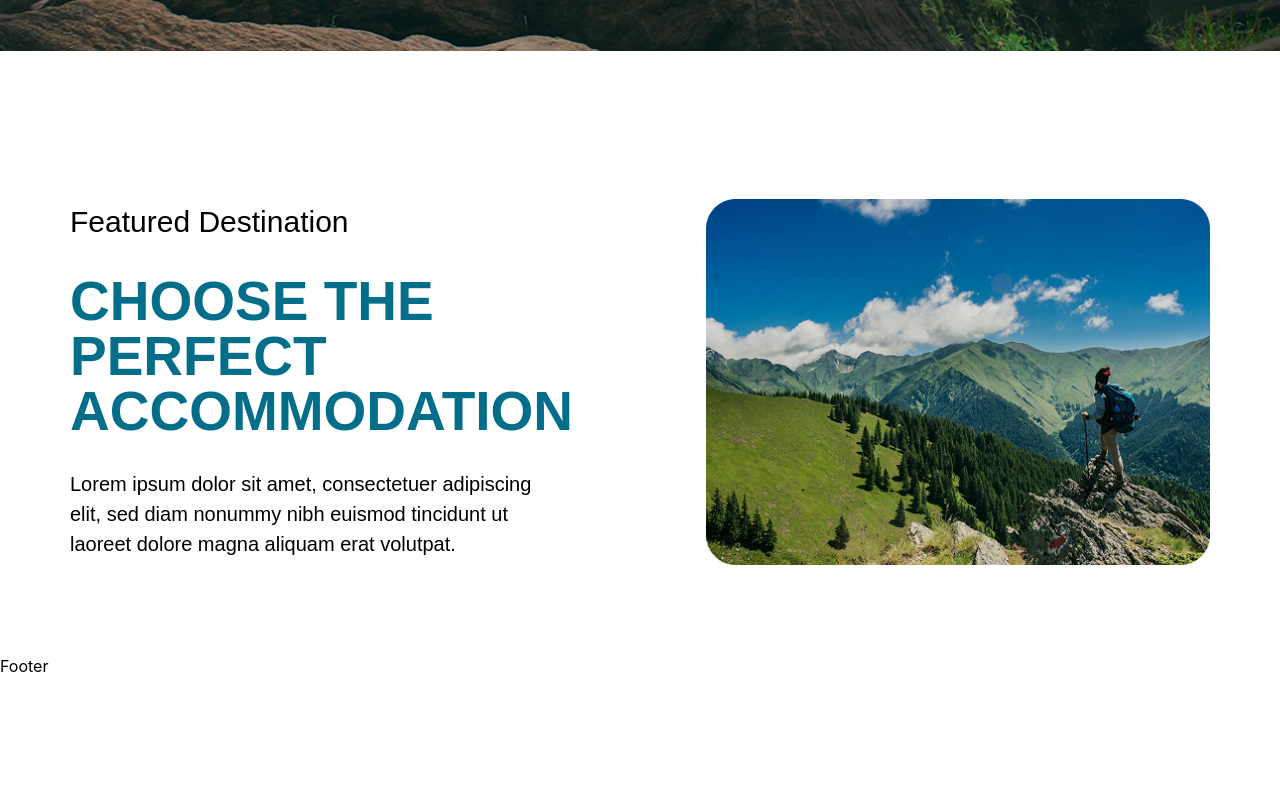
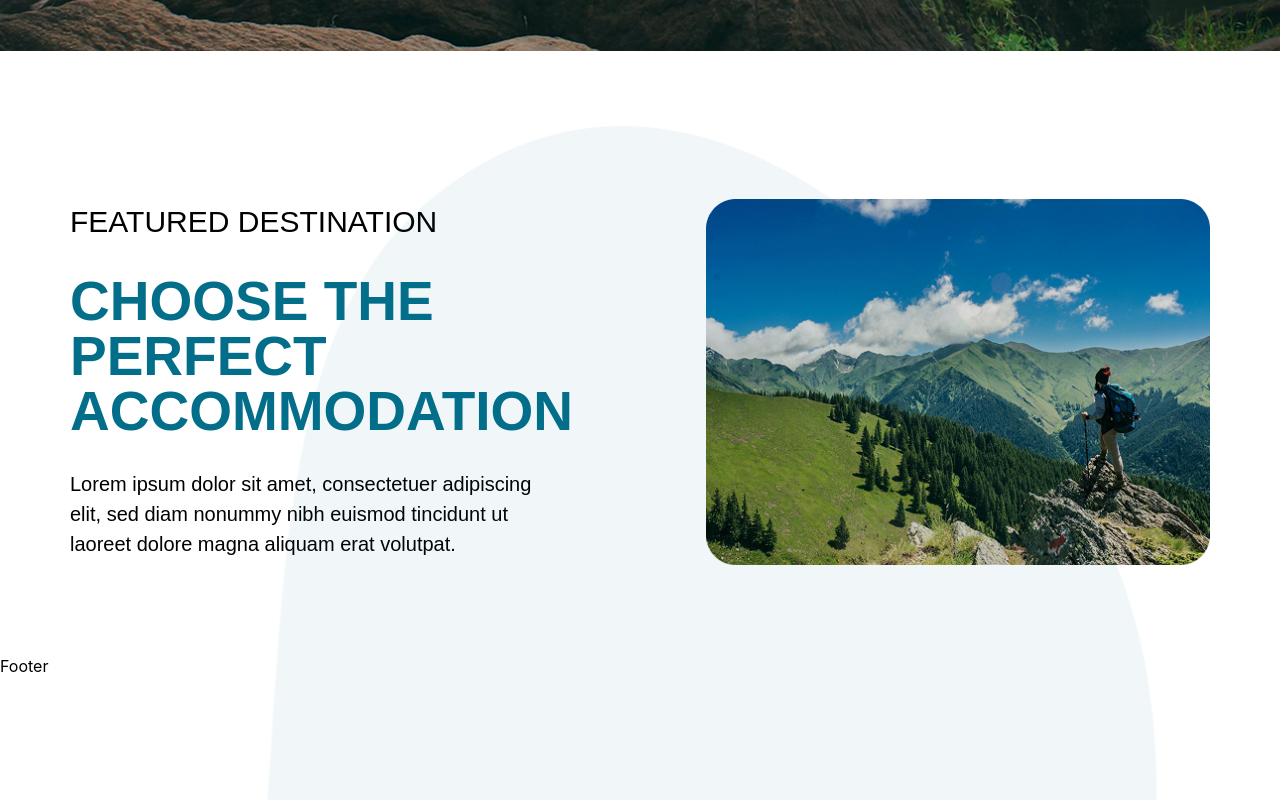
Before and after one commit to shoumen-shomu/travel, a React (Vite) app: page / in a window 1280 px wide. Shown: the part 900-1700 px from the top of the page. Before the commit the page ends 1578 px from the top, so only its background shows below. Built offline with nearby package versions, Linux system fonts and the light colour scheme.

Commit message:
back shape added

```diff
--- a/src/components/data/FeaturedData.jsx
+++ b/src/components/data/FeaturedData.jsx
@@ -1,10 +1,13 @@
-import featuredImg from "../../assets/featuredImg.png"
-export const featuredData = {
+import featuredImg from "../../assets/featuredImg.png";
 
-    label : "Featured Destination",
-    title : "Choose the perfect accommodation",
-    description :"Lorem ipsum dolor sit amet, consectetuer adipiscing elit, sed diam nonummy nibh euismod tincidunt ut laoreet dolore magna aliquam erat volutpat.",
-    image : featuredImg,
-    imageAlt : "Featured accommodation"
-
-}
+export const featuredData = [
+  {
+    id: 1,
+    label: "Featured Destination",
+    title: "Choose the perfect accommodation",
+    description:
+      "Lorem ipsum dolor sit amet, consectetuer adipiscing elit, sed diam nonummy nibh euismod tincidunt ut laoreet dolore magna aliquam erat volutpat.",
+    image: featuredImg,
+    imageAlt: "Featured accommodation",
+  },
+];
--- a/src/layouts/home/Featured.jsx
+++ b/src/layouts/home/Featured.jsx
@@ -1,29 +1,35 @@
 import React from "react";
 import Container from "../../components/common/Container";
 import featuredimg from "../../assets/featuredImg.png"
+import Images from "../../components/common/Images";
+import background from "../../assets/destinationpath.png"
 
 const Featured = ({data}) => {
-    const {label,title,description,image,imageAlt} = data
   return (
     <>
-      <section className="mt-37 mb-22.25">
+      <section className="mt-37 mb-22.25 relative">
+        <Images className="absolute top-[-20%] left-[47%] -translate-x-1/2 z-0" imgSrc={background}/>
         <Container>
-          <div className="flex gap-20.5">
+          {
+            data.map((item)=>(
+              <div key={item.id} className="flex gap-20.5 z-10">
             <div className="">
-              <h3 className="font-mont font-normal text-[30px] text-[#000000]">
-              {label}
+              <h3 className="font-mont font-normal text-[30px] text-[#000000] uppercase">
+              {item.label}
               </h3>
-              <h2 className="max-w-139.5 font-mont font-bold text-[55px] text-[#036E8A] uppercase leading-none my-[30px]">
-                {title}
+              <h2 className="max-w-139.5 font-mont font-bold text-[55px] text-[#036E8A] uppercase leading-none my-7.5">
+                {item.title}
               </h2>
               <p className="font-mont font-normal text-[20px] text-[#000000] w-120.25">
-               {description}
+               {item.description}
               </p>
             </div>
             <div className="">
-                <img src={image} alt={imageAlt} />
+                <Images imgSrc={item.image} imgAlt={item.imageAlt} />
             </div>
           </div>
+            ))
+          }
         </Container>
       </section>
     </>
```
Also changed, not shown: src/assets/destinationpath.png (added).
